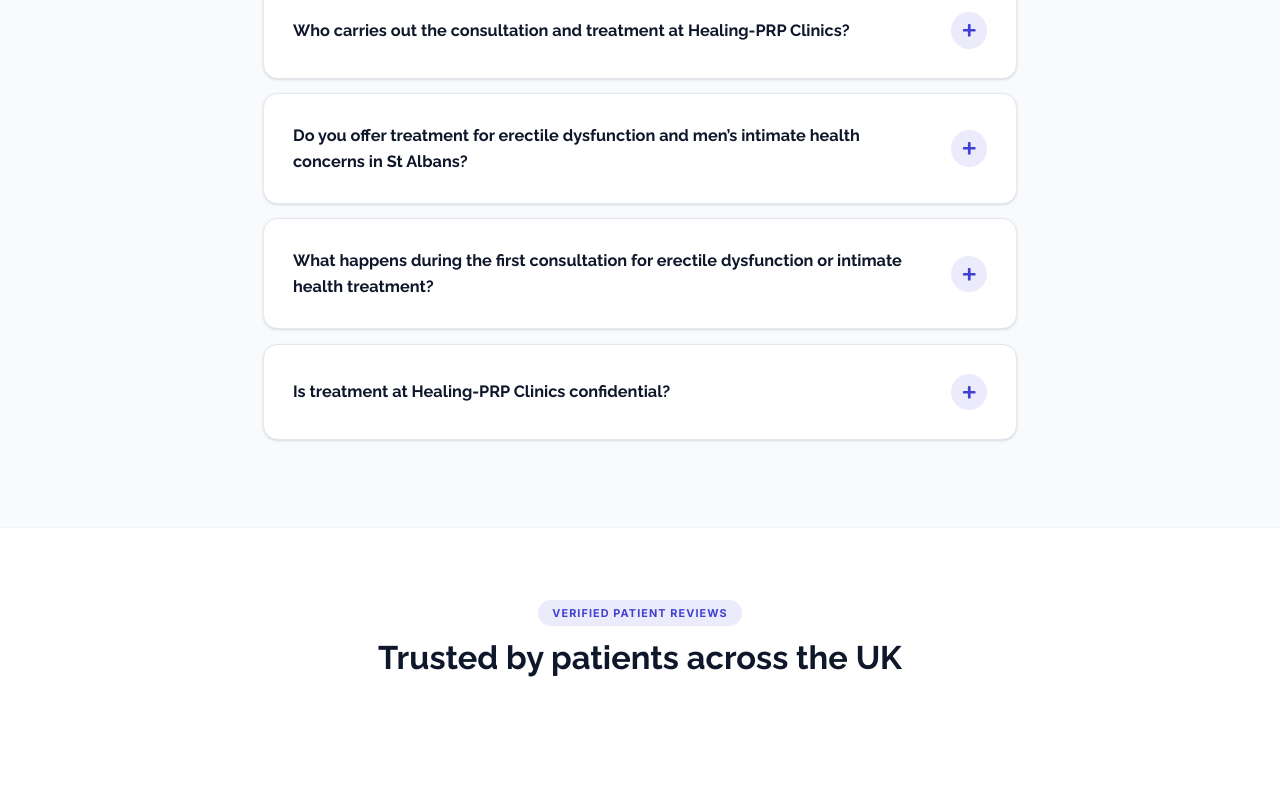
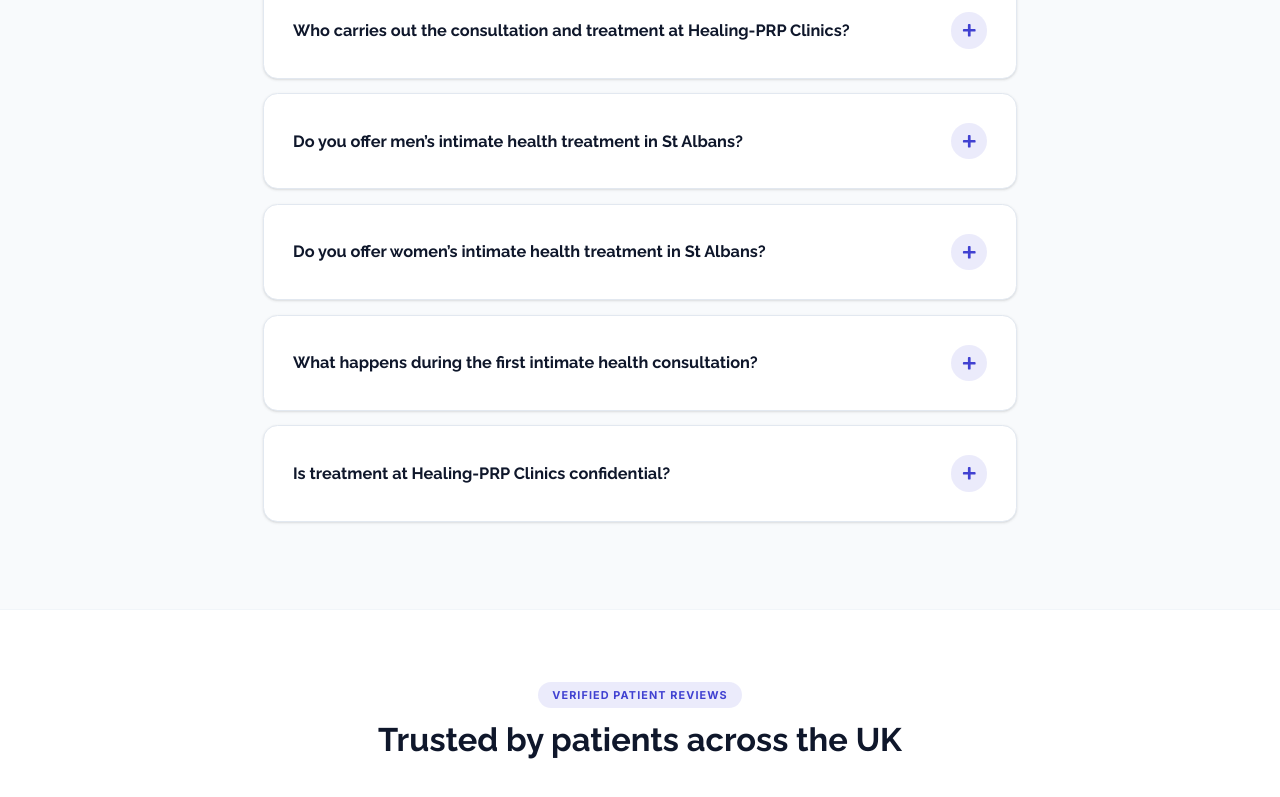
Before and after one commit to binithekid/Healing-PRP-Clinics-Preview, a Next.js app: page / in a window 1280 px wide. Shown: the part 3519-4316 px from the top of the page. Built offline with nearby package versions, Linux system fonts and the light colour scheme.

Commit message:
Update page.tsx

```diff
--- a/src/app/page.tsx
+++ b/src/app/page.tsx
@@ -17,14 +17,14 @@ const safeJsonLd = (obj: unknown) => JSON.stringify(obj).replace(/</g, "\\u003c"
 // --- SEO OPTIMISATION ---
 export const metadata: Metadata = {
   title: {
-    absolute: "Doctor-Led PRP, P-Shot & ED Clinic St Albans | Healing-PRP",
+    absolute: "Doctor-Led Men’s & Women’s Intimate Health Clinic in St Albans",
   },
   description:
-    "Doctor-led private medical clinic in St Albans. Expert doctor-led treatments for Erectile Dysfunction (ED), P-Shot, Joint Injections, and PRP Hair Restoration.",
+    "Doctor-led private clinic in St Albans offering men’s and women’s intimate health treatments, including erectile dysfunction care, P-Shot, O-Shot, shockwave therapy, and personalised non-surgical treatment options.",
   openGraph: {
-    title: "Doctor-Led PRP, P-Shot & ED Clinic St Albans | Healing-PRP",
+    title: "Doctor-Led Men’s & Women’s Intimate Health Clinic in St Albans",
     description:
-      "Expert private care for Hair Restoration, Sexual Wellness & Pain Relief. Specialists in P-Shot and PRP therapy.",
+      "Private doctor-led intimate health clinic in St Albans for men’s and women’s sexual wellness, including ED treatment, P-Shot, O-Shot, and non-surgical regenerative care.",
     url: "https://www.healing-prp.co.uk",
     siteName: "Healing-PRP Clinics",
     locale: "en_GB",
@@ -34,14 +34,15 @@ export const metadata: Metadata = {
         url: "/hero_img.png",
         width: 1200,
         height: 630,
-        alt: "Healing-PRP Clinics - Regenerative Medicine Specialists",
+        alt: "Healing-PRP Clinics intimate health clinic in St Albans",
       },
     ],
   },
   twitter: {
     card: "summary_large_image",
-    title: "Doctor-Led PRP, P-Shot & ED Clinic St Albans | Healing-PRP",
-    description: "Expert private care for Hair Restoration, Sexual Wellness & Pain Relief. Specialists in P-Shot and PRP therapy.",
+    title: "Doctor-Led Men’s & Women’s Intimate Health Clinic in St Albans",
+    description:
+      "Private doctor-led intimate health clinic in St Albans for men’s and women’s sexual wellness, including ED treatment, P-Shot, O-Shot, and non-surgical regenerative care.",
     images: ["/hero_img.png"],
   },
   alternates: {
@@ -49,28 +50,32 @@ export const metadata: Metadata = {
   },
 };
 
-// --- SEO RICH FAQS (St Albans Focus) ---
+// --- SEO RICH FAQS (St Albans Focus: Men’s & Women’s Intimate Health) ---
 const faqs = [
   {
     question: "Do I need a GP referral before booking at your St Albans clinic?",
-    answer: "No. You can book a private, confidential consultation directly with Healing-PRP Clinics in St Albans without a GP referral. We offer doctor-led assessment and treatment for erectile dysfunction, intimate health concerns, PRP treatments, and other non-surgical services."
+    answer: "No. You can book a private, confidential consultation directly with Healing-PRP Clinics in St Albans without a GP referral. We provide doctor-led assessment for men’s and women’s intimate health concerns, with treatment options discussed according to individual suitability.",
   },
   {
     question: "Who carries out the consultation and treatment at Healing-PRP Clinics?",
-    answer: "All consultations and treatments are carried out by Dr Syed Abdi, GMC-registered doctor and Medical Director of Healing-PRP Clinics."
+    answer: "All consultations and treatments are carried out by Dr Syed Abdi, GMC-registered doctor and Medical Director of Healing-PRP Clinics, providing discreet and personalised care in St Albans.",
   },
   {
-    question: "Do you offer treatment for erectile dysfunction and men’s intimate health concerns in St Albans?",
-    answer: "Yes. We provide doctor-led assessment and treatment for erectile dysfunction, premature ejaculation, Peyronie’s disease, and other men’s intimate health concerns at our St Albans clinic, depending on individual suitability."
+    question: "Do you offer men’s intimate health treatment in St Albans?",
+    answer: "Yes. We provide doctor-led assessment and treatment for men’s intimate health concerns in St Albans, including erectile dysfunction, premature ejaculation, Peyronie’s disease, and other related concerns, depending on individual suitability.",
   },
   {
-    question: "What happens during the first consultation for erectile dysfunction or intimate health treatment?",
-    answer: "Your first consultation includes a private discussion about your symptoms, medical history, goals, and possible contributing factors. Where appropriate, suitable treatment options such as PRP-based treatment, shockwave therapy, personalised medication, or other doctor-led care will be explained."
+    question: "Do you offer women’s intimate health treatment in St Albans?",
+    answer: "Yes. We offer doctor-led women’s intimate health consultations in St Albans for concerns such as vaginal dryness, reduced sensitivity, sexual wellness concerns, and other intimate health issues. Suitable non-surgical treatment options are discussed during consultation.",
+  },
+  {
+    question: "What happens during the first intimate health consultation?",
+    answer: "Your first consultation includes a private discussion about your symptoms, medical history, goals, and possible contributing factors. Where appropriate, suitable treatment options such as shockwave therapy, PRP-based treatments, personalised medication, or other doctor-led non-surgical care will be explained.",
   },
   {
     question: "Is treatment at Healing-PRP Clinics confidential?",
-    answer: "Yes. Healing-PRP Clinics provides discreet, private, and confidential doctor-led care for sensitive concerns including erectile dysfunction, intimate health issues, PRP treatments, and related regenerative medicine services."
-  }
+    answer: "Yes. Healing-PRP Clinics provides discreet, private, and confidential doctor-led care for sensitive men’s and women’s intimate health concerns in a professional and respectful clinical setting.",
+  },
 ];
 
 export default function Home() {
@@ -121,6 +126,7 @@ export default function Home() {
         "https://www.gmc-uk.org/registrants/6083294"
       ]
     },
+
     // --- THE NEW MASTER HUB SERVICES ARRAY ---
     "availableService": [
       {
```
